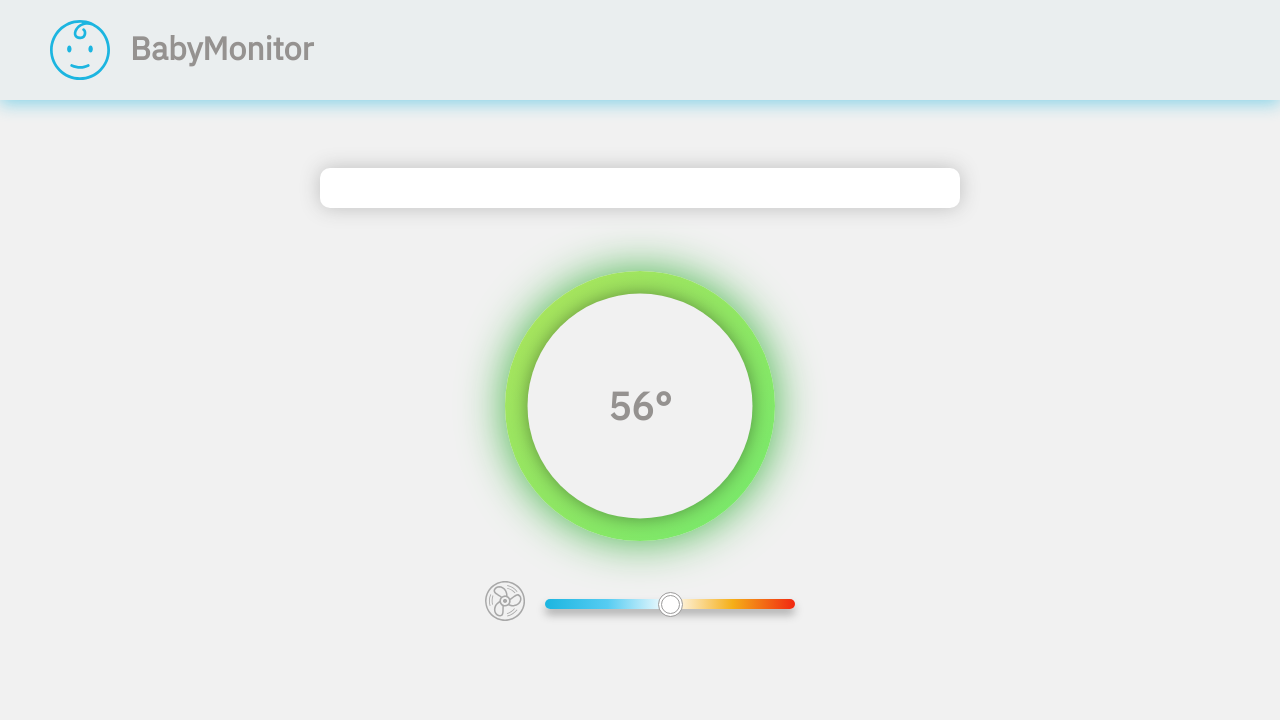
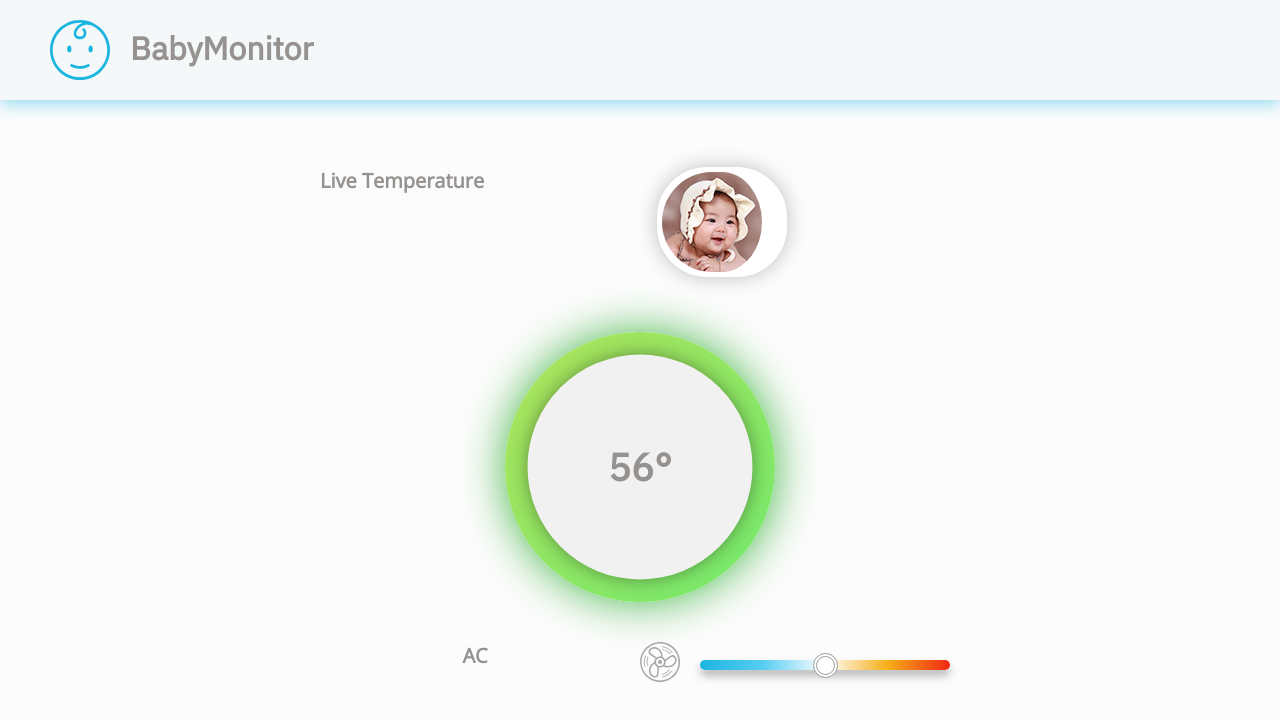
Before and after one commit to HrishiGulhane/baby_monitor, a website built with Parcel: page window/index.html in a window 1280 px wide. Built offline with nearby package versions, Linux system fonts and the light colour scheme.

Commit message:
before alert message

```diff
--- a/window/css/style.css
+++ b/window/css/style.css
@@ -27,7 +27,7 @@ h1#invalid{
 }
 #wrapper{
     position: absolute;
-    background: #f1f1f1;
+    background: #fcfcfc;
     width: 100%;
     height: 100%;
     display: flex;
@@ -115,7 +115,7 @@ h1#welcome{
 
 #wrapper_home{
     position: absolute;
-    background: #f1f1f1;
+    background: #fcfcfc;
     width: 100%;
     height: 100%;
     display: flex;
@@ -126,6 +126,7 @@ h1#welcome{
 #home_screen{
     /* position: absolute; */
     /* display: flex; */
+    margin-top: 80px;
     width: 50%;
     /* align-items: center; */
     /* justify-content: center; */
@@ -133,23 +134,54 @@ h1#welcome{
     /* display: flex; */
     /* flex-direction: column; */
 }
-h1#topMessage{
+
+#updates{
+    display: inline-flex;
     background-color: #ffffff;
     /* height: 150px; */
-    border-radius: 10px;
+    border-radius: 50px;
     box-shadow: 0px 0px 20px #bebebe;
+    margin-bottom: 20px;
+    padding: 5px 5px;
+}
+#updates img{
+    border-radius: 50px;
+    padding-right: 10px;
+}
+
+h1#topMessage{
+    font-family: 'Open Sans', sans-serif;
     /* display:flex; */
     top: 0;
-    margin-top: 20px;
-    margin-bottom: 50px;
-    padding-top: 20px;
-    padding-bottom: 20px;
-    font-size: 24px;
+    padding-right: 10px;
+    font-size: 18px;
     margin-bottom: 0;
     align-items: center;
     text-align: center;
     /* text-overflow: ellipsis; */
 
+}
+
+h1#current{
+    position: relative;
+    /* display:inline-block; */
+    margin: auto;
+    float: left;
+    font-family: 'Open Sans', sans-serif;
+    /* text-shadow: 1px 1px 4px; */
+    font-size: 20px;
+    padding-bottom: 20px;
+
+}
+h1#fanText{
+    position: relative;
+    /* display:inline-block; */
+    margin: auto;
+    float: left;
+    font-family: 'Open Sans', sans-serif;
+    /* text-shadow: 1px 1px 4px; */
+    font-size: 20px;
+    padding-bottom: 20px;
 }
 #outer_wrapper{
     margin: 0 auto;
@@ -360,6 +392,7 @@ div#fan svg .fill
     background-color: rgba(185, 215, 223, 0.116);
     top: 0;
     box-shadow:0 4px 16px rgba(28, 181, 224, 0.479);
+    margin-bottom: 50px;
 
 }
 #navLogo{
--- a/window/index.html
+++ b/window/index.html
@@ -64,12 +64,19 @@
             <h2 id="logoName">BabyMonitor</h2>
         </div>
         <div id="home_screen">
-            <h1 id="topMessage"></h1>
+            <div id="updates">
+                <img src="img/baby.jpg" alt="">
+                    <h1 id="topMessage"></h1>
+
+
+            </div>
+
 
              <!-- <input id="slider" type="range" min="30" max="150" value="90" step="5" oninput="sliderChange(this.value)">
         <h2 id="out"></h2> -->
+        <h1 id="current">Live Temperature</h1>
         <div id="outer_wrapper">
-            <h1></h1>
+
             <div id="outer" class="green" class="blue" class="red">
                 <div id="inner">
                     <h1 id="tempo">56°</h1>
@@ -77,6 +84,7 @@
             </div>
         </div>
             <div id="fanControl">
+                    <h1 id="fanText">AC</h1>
                 <div id="fan">
 
                     <svg enable-background="new 0 0 100 100" version="1.1" viewBox="0 0 100 100" xml:space="preserve"
--- a/window/js/interface.js
+++ b/window/js/interface.js
@@ -59,7 +59,7 @@ function login() {
             event.preventDefault();
             c_name = $('#c_name').val();
             p_name = $('#p_name').val();
-            $('#topMessage').html('Welcome '+p+" this is baby "+c+"'s dashboard");
+            $('#topMessage').html('Welcome '+p+", this is baby "+c+"'s dashboard");
             $('#wrapper_home').fadeIn(700);
             $('#welcome_screen').fadeOut(700);
         }
```
Also changed, not shown: window/img/baby.jpg (added).
